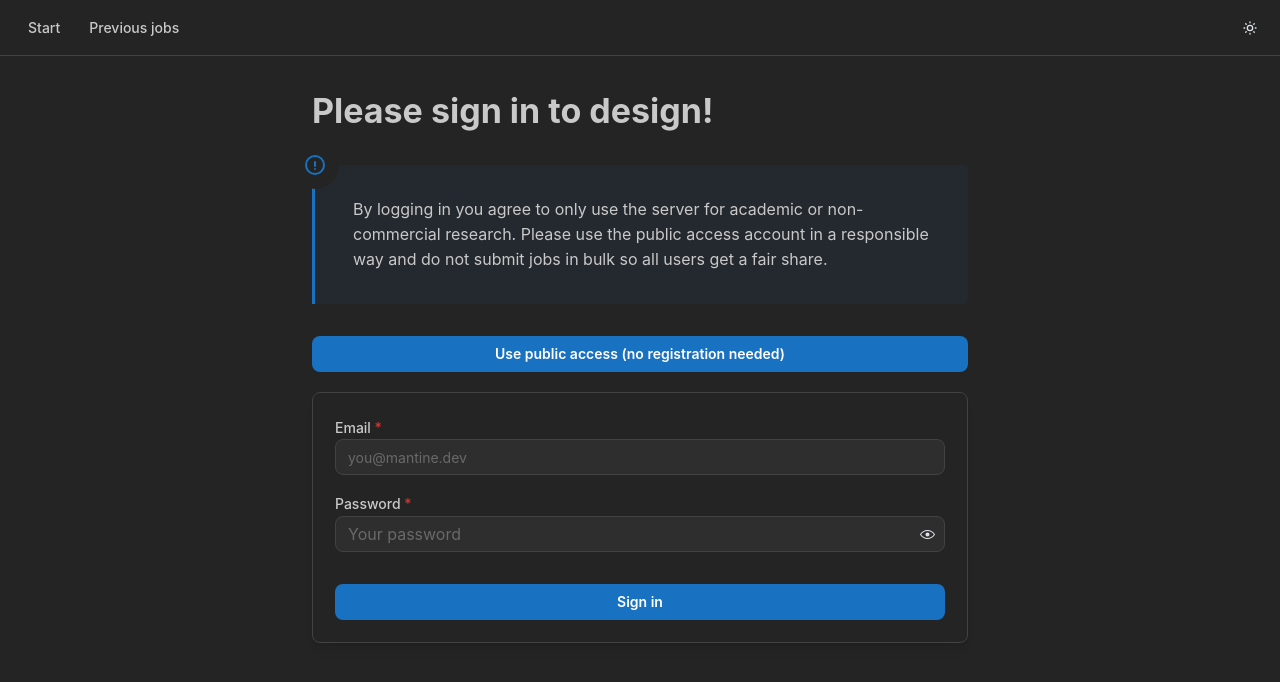
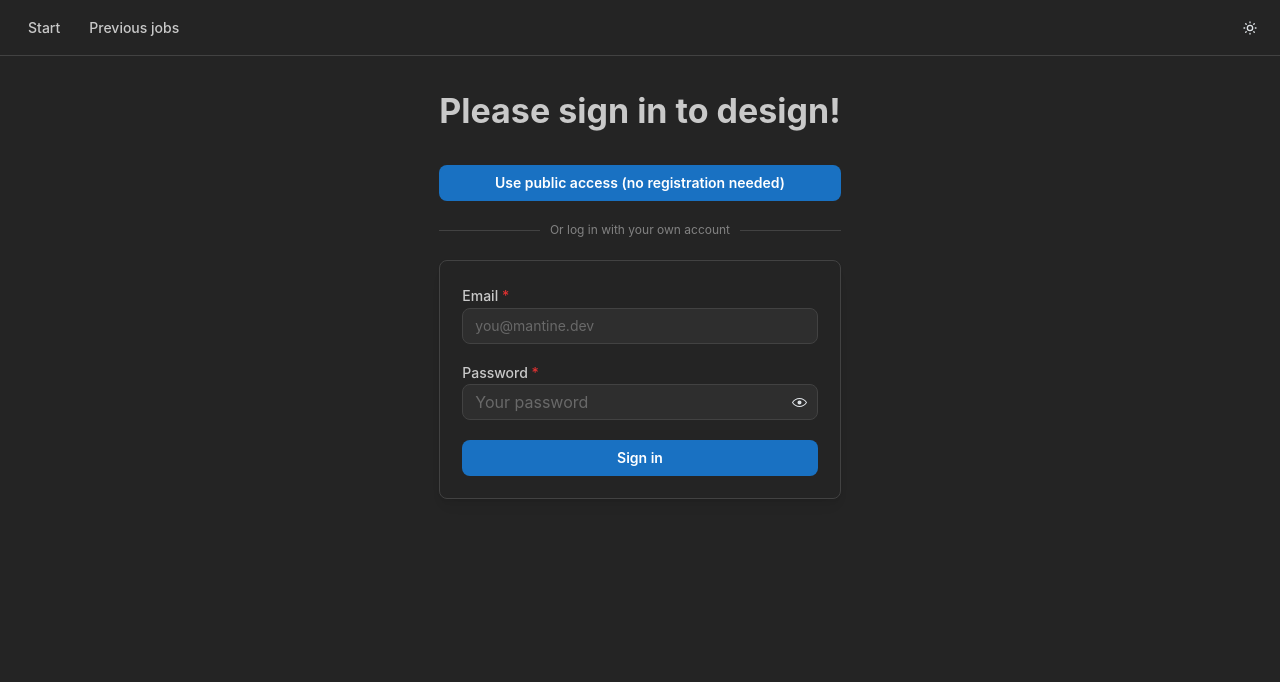
Before and after one commit to evedesignbio/evedesign-ui, a React (Vite) app: page / in a window 1280 px wide. Shown: the top 682 px of the page. Built offline with nearby package versions, Linux system fonts and the light colour scheme; what molstar would draw is missing.

Commit message:
more layout changes for login

```diff
--- a/src/features/auth/index.tsx
+++ b/src/features/auth/index.tsx
@@ -1,10 +1,11 @@
 import {
   Alert,
-  Blockquote,
   Button,
   Container,
+  Divider,
   Paper,
-  PasswordInput, Stack,
+  PasswordInput,
+  Stack,
   TextInput,
   Title,
 } from "@mantine/core";
@@ -47,11 +48,12 @@ export const AuthenticationForm = ({
     <Container size={"sm"}>
       <Stack gap={0}>
         {title ? <Title ta="left">{title}</Title> : null}
-      <Blockquote color="blue" icon={<IconExclamationCircle />} mt="xl">
-        By logging in you agree to only use the server for academic or non-commercial research.
-        Please use the public access account in a responsible way and do not submit jobs in bulk so
-        all users get a fair share.
-      </Blockquote>
+        {/*<Blockquote color="blue" mt="md">*/}
+        {/*  By logging in you agree to only use the server for academic or*/}
+        {/*  non-commercial research purposes. Please use the public access account*/}
+        {/*  in a responsible way and do not submit jobs in bulk so all users get*/}
+        {/*  their fair share.*/}
+        {/*</Blockquote>*/}
 
         <Button
           fullWidth
@@ -63,6 +65,12 @@ export const AuthenticationForm = ({
         >
           Use public access (no registration needed)
         </Button>
+
+        <Divider
+          label="Or log in with your own account"
+          labelPosition="center"
+          mt="lg"
+        />
 
         <Paper withBorder shadow="sm" p={22} mt={20} radius="md">
           <form onSubmit={handleSubmit}>
@@ -83,12 +91,6 @@ export const AuthenticationForm = ({
               value={password}
               onChange={(event) => setPassword(event.currentTarget.value)}
             />
-          {/*<Group justify="space-between" mt="lg">*/}
-          {/*  /!*<Checkbox label="Remember me" />*!/*/}
-          {/*  /!*<Anchor component="button" size="sm">*!/*/}
-          {/*  /!*  Forgot password?*!/*/}
-          {/*  /!*</Anchor>*!/*/}
-          {/*</Group>*/}
             {error != "" ? (
               <Alert
                 variant="light"
@@ -101,9 +103,19 @@ export const AuthenticationForm = ({
                 {error}
               </Alert>
             ) : null}
+
+            {/*<Group justify="space-between" mt="lg">*/}
+            {/*  <Anchor component="button" size="sm">*/}
+            {/*    Create account*/}
+            {/*  </Anchor>*/}
+            {/*  <Anchor component="button" size="sm">*/}
+            {/*    Forgot password?*/}
+            {/*  </Anchor>*/}
+            {/*</Group>*/}
+
             <Button
               fullWidth
-            mt="xl"
+              mt="lg"
               radius="md"
               type={"submit"}
               // loading={loading}
--- a/src/features/auth/protected_route.tsx
+++ b/src/features/auth/protected_route.tsx
@@ -1,7 +1,7 @@
 import React from "react";
 import { useSession } from "../../context/SessionContext.tsx";
 import { AuthenticationForm } from "./index.tsx";
-import { Container } from "@mantine/core";
+import { Container, Stack } from "@mantine/core";
 
 type AuthProtectedRouteProps = { children: React.ReactNode };
 export const AuthProtectedRoute = ({ children }: AuthProtectedRouteProps) => {
@@ -9,7 +9,9 @@ export const AuthProtectedRoute = ({ children }: AuthProtectedRouteProps) => {
   if (session === null) {
     return (
       <Container size="sm" pt="xl">
-        <AuthenticationForm />
+        <Stack>
+          <AuthenticationForm title={"Login required"} />
+        </Stack>
       </Container>
     );
   } else {
```
Lines whose indentation alone changed are shown as unchanged.
